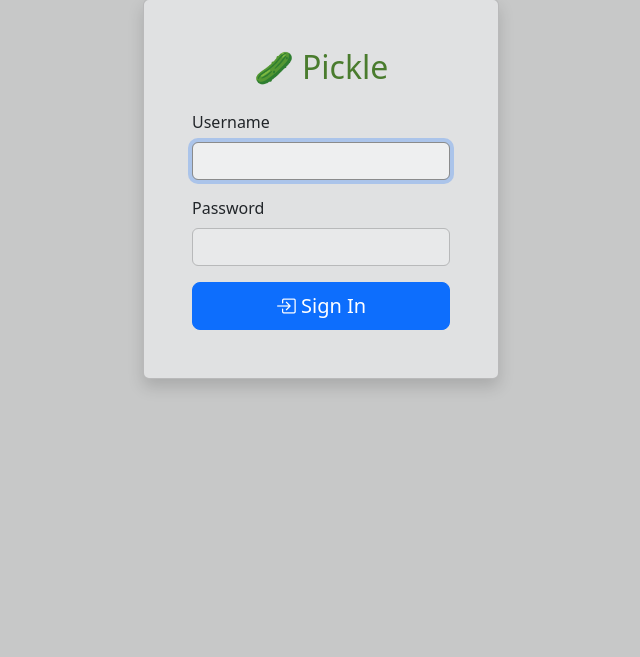
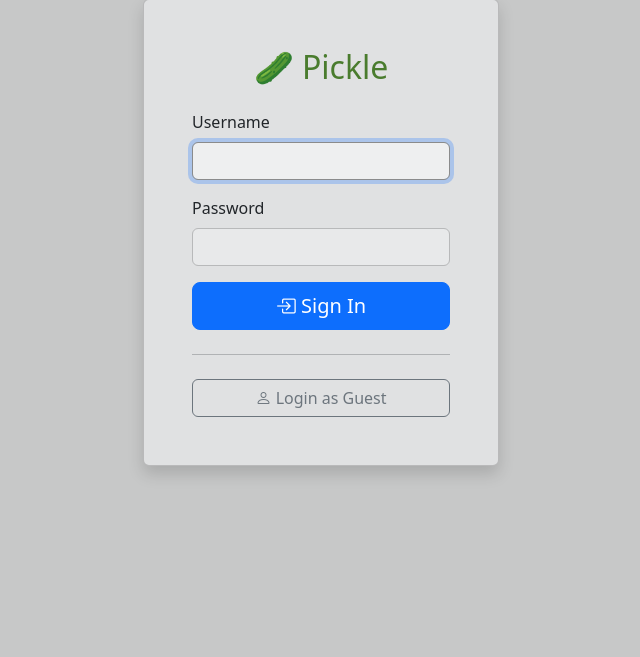
Before and after one commit to lavzd13/pickle, a Django app: page /login/ in a window 1280 px wide. Shown: the part 49-706 px from the top of the page, without its empty margins (319-959 px from the left). Run offline with Django 5.2, Linux system fonts and the light colour scheme; parts of the project's set-up code (start-up, migrations or seed data) failed here and were passed over.

Commit message:
added option for logging in as guest

```diff
--- a/templates/accounts/login.html
+++ b/templates/accounts/login.html
@@ -32,6 +32,17 @@
                         </button>
                     </div>
                 </form>
+                <hr class="my-4">
+                <form method="post">
+                    {% csrf_token %}
+                    <input type="hidden" name="username" value="test">
+                    <input type="hidden" name="password" value="Test123!">
+                    <div class="d-grid">
+                        <button type="submit" class="btn btn-outline-secondary">
+                            <i class="bi bi-person"></i> Login as Guest
+                        </button>
+                    </div>
+                </form>
             </div>
         </div>
     </div>
```
